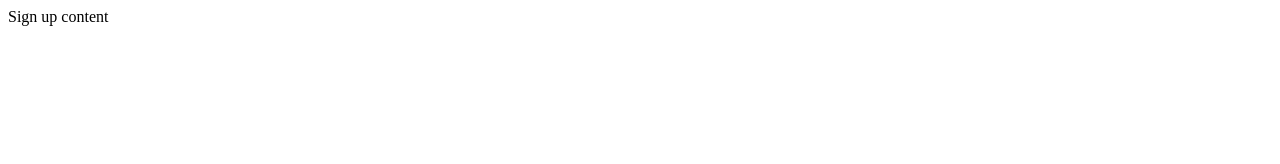
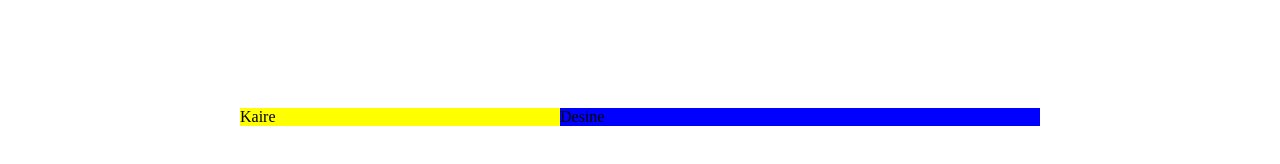
Before and after one commit to JJaug/3-sign-up, a plain HTML site: page intex.html in a window 1280 px wide. Drawn offline with Linux system fonts and the light colour scheme.

Commit message:
content centre

```diff
--- a/intex.html
+++ b/intex.html
@@ -4,10 +4,13 @@
     <meta charset="UTF-8">
     <meta name="viewport" content="width=device-width, initial-scale=1.0">
     <title>Sign up</title>
+    <link rel="stylesheet" href="./main.css">
 </head>
     <body>
-
-        Sign up content
+        <main>
+            <div>Kaire </div>
+            <div>Desine</div>
+        </main>
 
     </body>
 
--- /dev/null
+++ b/main.css
@@ -0,0 +1,30 @@
+/* pagrindinis
+ turinys tui buti centruotas
+  horizontaliai */
+ /* pagrindinis
+ turinys tui buti centruotas
+  vertikaliai */
+
+
+
+ main{
+    display: inline-block;
+    margin-left: calc(( 100% - 800px) / 2);
+    margin-top: 100px;
+    width: 800px;
+    background-color: red;
+ }
+
+ div:nth-of-type(1){
+    display: inline-block;
+    width:40%;
+    float: left;
+    background-color: yellow;
+ }
+
+ div:nth-of-type(2){
+    display: inline-block;
+    width: 60%;
+    float: left;
+    background-color: blue;
+ }
```
Also changed, not shown: Foto.png (added).
